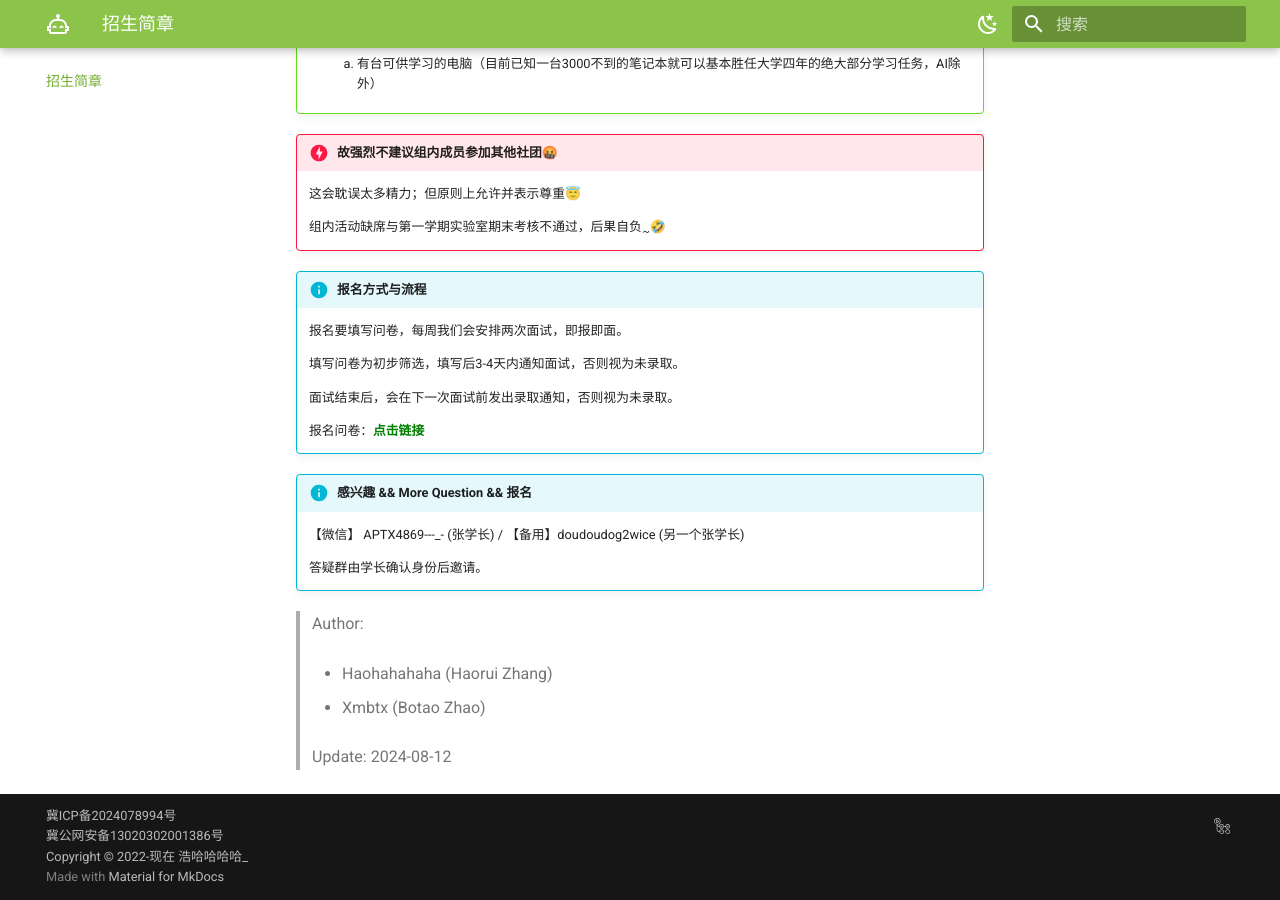
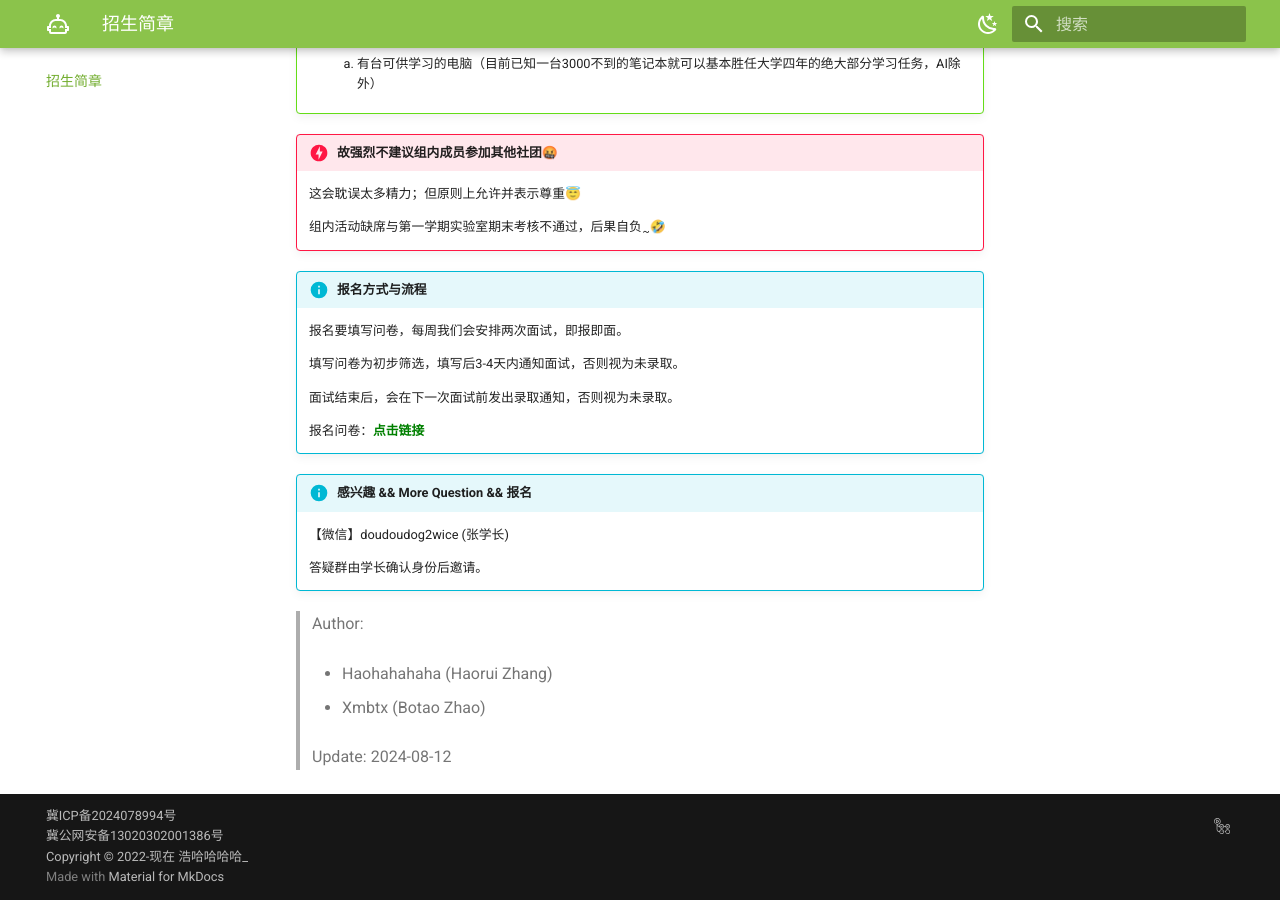
Before and after one commit to Haohahahaha/OSCA, an MkDocs documentation site: the page built from docs/recruit/recruit.md, in a window 1280 px wide and 900 px high, scrolled down 782 px. Built offline with MkDocs 1.6.1 and Material for MkDocs 9.7.7, drawn with Linux system fonts in a browser that asks for light colours.

Commit message:
2024-11-01_10:59:32 update

```diff
--- a/docs/recruit/recruit.md
+++ b/docs/recruit/recruit.md
@@ -56,7 +56,7 @@
 
 !!! info "感兴趣 && More Question && 报名"
 
-    【微信】 APTX4869---_- (张学长) / 【备用】doudoudog2wice (另一个张学长)
+    【微信】doudoudog2wice (张学长)
 
     答疑群由学长确认身份后邀请。
 
```
